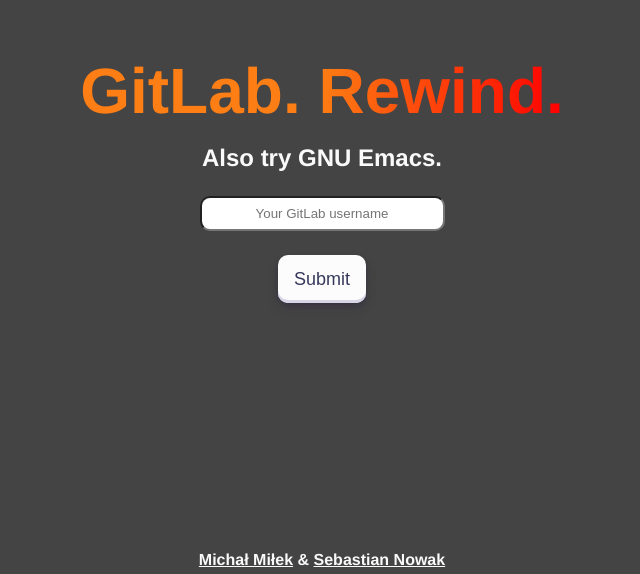
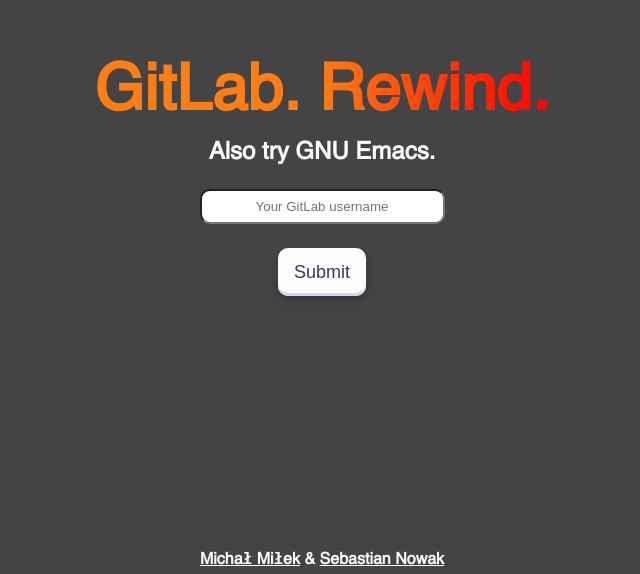
Before and after one commit to SMDevsy/gitlab-rewind, a plain HTML site: page index.html in a window 1280 px wide. Shown: the part 226-800 px from the top of the page, without its empty margins (318-958 px from the left). Drawn offline with Linux system fonts and the light colour scheme.

Commit message:
fix fonts

```diff
--- a/style.css
+++ b/style.css
@@ -10,7 +10,7 @@
 *{
     --background: #444;
     --text-color: #fafafa;
-    --gitlab-orange: #fd7e14;
+    --gitlab-orange: #fd7e14; /*taken from gitlab color scheme*/
     margin: 0;
 }
 
@@ -20,7 +20,7 @@
     align-items: center;
     justify-content: center;
     flex-direction: column;
-    font-family: Helvetica, monospace;
+    font-family: 'helveticaregular', monospace;
     background-color: var(--background);
     color: var(--text-color);
     min-height: 100vh;
@@ -29,7 +29,7 @@
 #title{
     font-size: 4rem;
     margin: 0.5rem 0;
-    color: var(--gitlab-orange); /*taken from gitlab color scheme*/
+    color: var(--gitlab-orange);
 }
 
 .gradient-text{
```
Also changed, not shown: index.html (+6 -1 lines).
